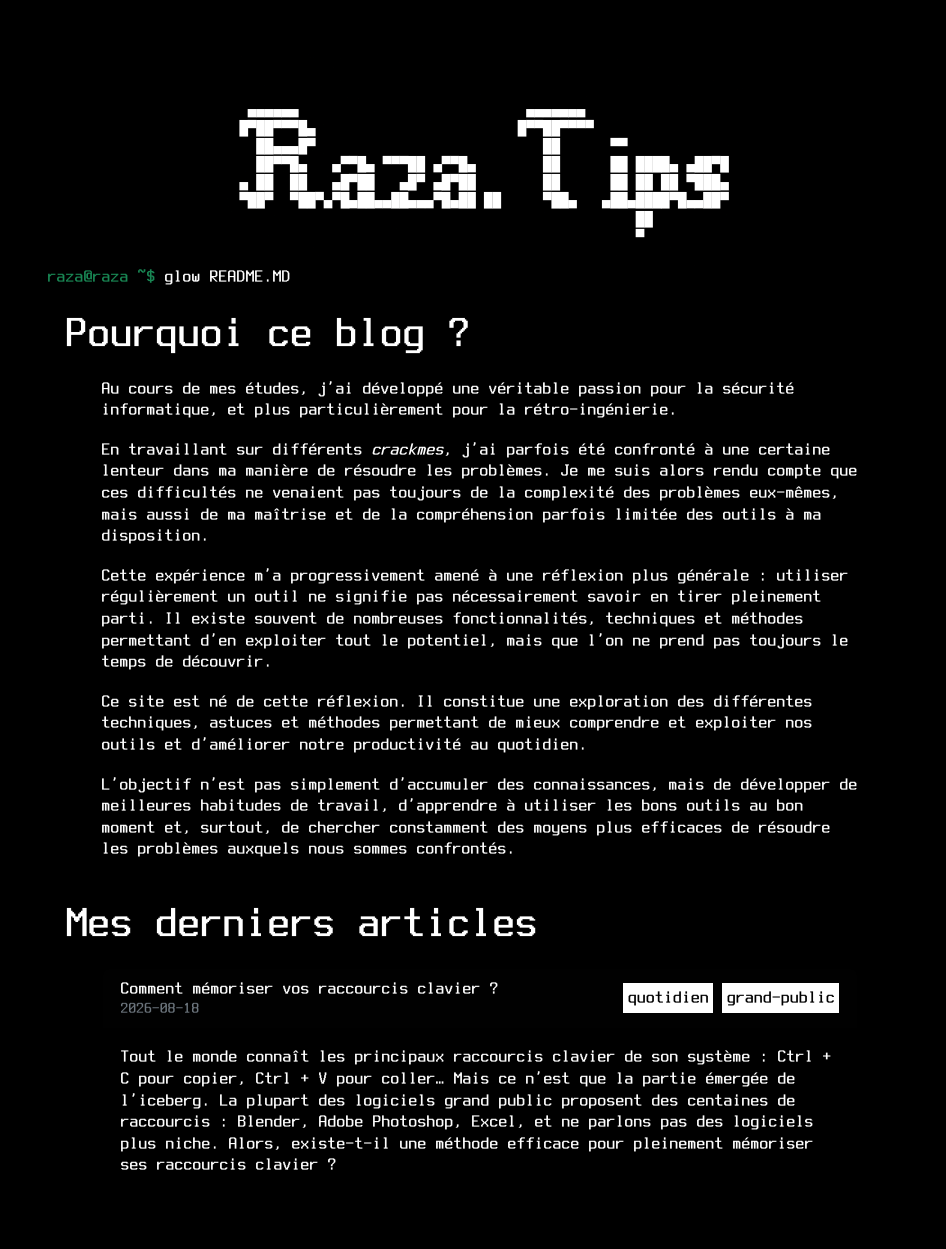
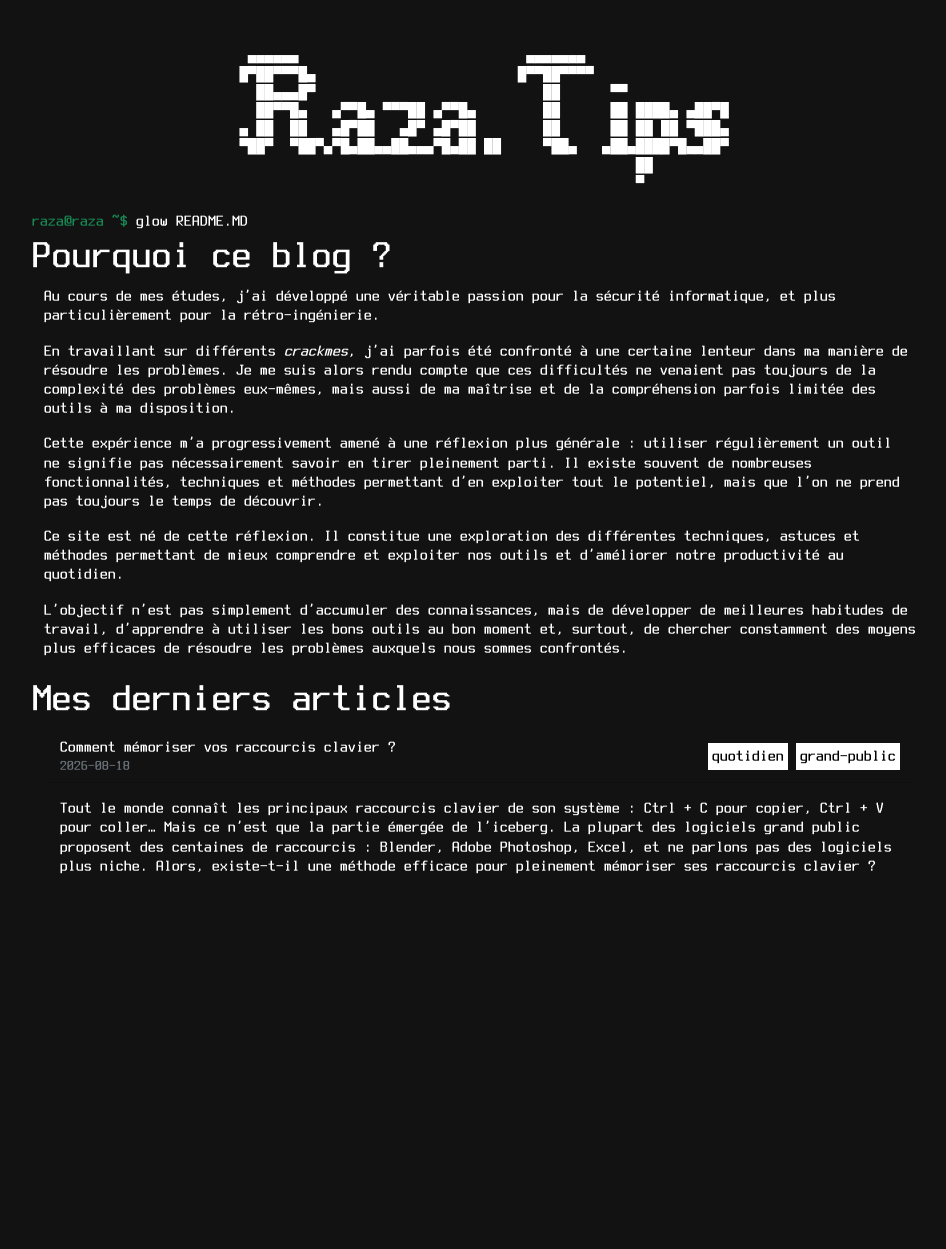
Before and after one commit to Razaaaaaaa/razaaaaaaa.github.io, a Jekyll site: the page built from index.html, in a window 1280 px wide. Shown: the whole page, without its empty margins (160-1106 px from the left). Built offline with Jekyll 4.4.1, drawn with Linux system fonts in a browser that asks for light colours; the list of posts is cut into pages by our own code; after the commit the page ends 900 px from its top, so only the background shows below that.

Commit message:
feat: amélioration du responsive

```diff
--- a/_includes/footer.html
+++ b/_includes/footer.html
@@ -1,7 +1,7 @@
     <div style="padding-top: 30px;"></div>
 
-    <footer class="position-fixed w-100 bottom-0 bg-black">
-        <nav class="navbar m-0 p-0 navbar-expand">
+<footer class="position-sticky w-100 bottom-0 text-body" style="background-color: var(--bs-body-bg);">
+        <nav class="navbar m-0 p-0">
             <div>
                 <ul class="navbar-nav">
                     <li class="nav-item">
--- a/_layouts/default.html
+++ b/_layouts/default.html
@@ -2,12 +2,13 @@
 <html lang="fr">
 <head>
     <meta charset="UTF-8">
+    <meta name="viewport" content="width=device-width, initial-scale=5">
     <title>{{ site.title }}</title>
     <link href="https://cdn.jsdelivr.net/npm/bootstrap@5.3.8/dist/css/bootstrap.min.css" rel="stylesheet" integrity="sha384-sRIl4kxILFvY47J16cr9ZwB07vP4J8+LH7qKQnuqkuIAvNWLzeN8tE5YBujZqJLB" crossorigin="anonymous">
     <link rel="stylesheet" href="{{ '/assets/css/style.css' | relative_url }}">
 </head>
 
-<body class="d-flex flex-column p-5 " style="min-width: 800px;">
+<body class="d-flex flex-column" >
 
     <main>
         {{ content }}
--- a/_layouts/post.html
+++ b/_layouts/post.html
@@ -2,12 +2,13 @@
 <html lang="fr">
 <head>
     <meta charset="UTF-8">
+    <meta name="viewport" content="width=device-width, initial-scale=1">
     <title>{{ site.title }}</title>
     <link href="https://cdn.jsdelivr.net/npm/bootstrap@5.3.8/dist/css/bootstrap.min.css" rel="stylesheet" integrity="sha384-sRIl4kxILFvY47J16cr9ZwB07vP4J8+LH7qKQnuqkuIAvNWLzeN8tE5YBujZqJLB" crossorigin="anonymous">
     <link rel="stylesheet" href="{{ '/assets/css/style.css' | relative_url }}">
 </head>
 
-<body class="d-flex flex-column " style="min-width: 800px;">
+<body class="d-flex flex-column ">
     {% include header.html %}
     <main>
         {{ content }}
--- a/assets/css/style.scss
+++ b/assets/css/style.scss
@@ -1,5 +1,26 @@
 ---
 ---
+
+
+:root {
+  --bs-body-bg: #121212;
+  --bs-body-color: #fff;
+
+  --bs-primary: #fff;
+  --bs-secondary: #8b8499;
+  --bs-success: #55d187;
+  --bs-info: #5bc0eb;
+  --bs-warning: #f0c674;
+  --bs-danger: #ff6b6b;
+  --bs-light: #f8f9fa;
+  --bs-dark: #171421;
+
+  --bs-link-color: #fff;
+  --bs-link-hover-color: #c9c3d6;
+
+  --bs-border-color: ##171421;
+}
+
 
 @font-face {
   font-family: "Terminus";
@@ -11,34 +32,24 @@
 
 body {
   margin: 0;
-  background-color: #000;
-  color: #fff;
+  background-color: --bs-body-bg;
+  color: --bs-body-color;
   font-family: "Terminus", monospace;
-
   line-height: 1.2;
 
 }
 
 
-html {
-  font-size: 14px;
-}
-
-@media (min-width: 768px) {
-  html {
-    font-size: 16px;
-  }
-}
-
-@media (min-width: 1200px) {
-  html {
-    font-size: 18px;
-  }
-}
 
 
 @media (min-width: 992px) {
     body {
-        margin-inline: 12vw !important;
+        margin-inline: 15vw !important;
     }
 }
+
+@media (max-width: 992px) {
+    body {
+        margin-inline: 2vw !important;
+    }
+}
--- a/index.html
+++ b/index.html
@@ -11,27 +11,30 @@
 
 <span class="text-success">raza@raza ~$ </span> glow README.MD
 
-<h1 class="m-3">
-Pourquoi ce blog ?
+
+
+<div>
+  <h1 >Pourquoi ce blog ?</h1>
 </h1>
 
-<div class="d-flex justify-content-between wrap ps-5 pe-5">
+<div class="container-xxl">
   <div>
 <p>Au cours de mes études, j’ai développé une véritable passion pour la sécurité informatique, et plus particulièrement pour la rétro-ingénierie.</p> <p>En travaillant sur différents <em>crackmes</em>, j’ai parfois été confronté à une certaine lenteur dans ma manière de résoudre les problèmes. Je me suis alors rendu compte que ces difficultés ne venaient pas toujours de la complexité des problèmes eux-mêmes, mais aussi de ma maîtrise et de la compréhension parfois limitée des outils à ma disposition.</p> <p>Cette expérience m’a progressivement amené à une réflexion plus générale : <b>utiliser régulièrement un outil ne signifie pas nécessairement savoir en tirer pleinement parti</b>. Il existe souvent de nombreuses fonctionnalités, techniques et méthodes permettant d’en exploiter tout le potentiel, mais que l’on ne prend pas toujours le temps de découvrir.</p> <p>Ce site est né de cette réflexion. Il constitue une exploration des différentes techniques, astuces et méthodes permettant de mieux comprendre et exploiter nos outils et d’améliorer notre productivité au quotidien.</p> <p>L’objectif n’est pas simplement d’accumuler des connaissances, mais de développer de meilleures habitudes de travail, d’apprendre à utiliser les bons outils au bon moment et, surtout, de chercher constamment des moyens plus efficaces de résoudre les problèmes auxquels nous sommes confrontés.</p>  </div>
 </div>
-
-<div class="m-3">
-  <h1 class="m-0">Mes derniers articles</h1>
 </div>
 
 
+<div >
+  <h1>Mes derniers articles</h1>
+</div>
 
-<div id="astuces" class="d-flex flex-column gap-4 ps-5 pe-5">
 
+<div class="container-xxl">
+<div id="astuces" class="d-flex flex-column gap-4 ">
   {% for post in site.posts limit:5 %}
     <a href="{{ post.url | relative_url }}" class="text-decoration-none text-white">
-      <div class="card bg-black text-white">
-        <div class="card-header">
+      <div class="card  text-white border-0">
+        <div class="card-header ">
           <div class="d-flex justify-content-between align-items-center gap-3">
 
             <div>
@@ -120,3 +123,4 @@
   </ul>
 </nav>
 {% endif %}
+</div>
```
Also changed, not shown: _posts/2026-08-23-raccourci-clavier.md (+23 -25 lines), assets/fonts/ModernDOS8x14.ttf (deleted), assets/fonts/ModernDOS8x16.ttf (deleted), assets/fonts/ModernDOS8x8.ttf (deleted), assets/fonts/ModernDOS9x14.ttf (deleted), assets/fonts/ModernDOS9x16.ttf (deleted), assets/images/title.png.
